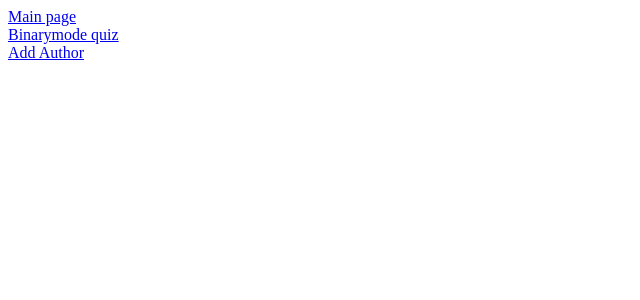
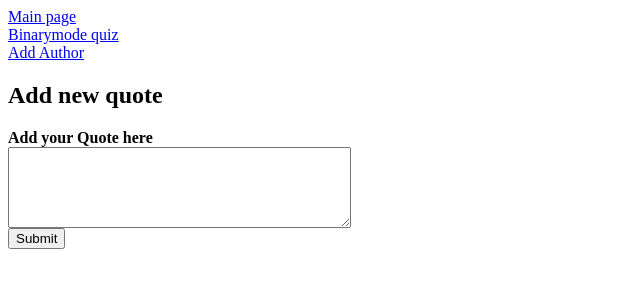
Before and after one commit to monatanasov/quiz, a PHP site: page /addQuote.php in a window 1280 px wide. Shown: the top 300 px of the page, without its empty margins (0-640 px from the left). Run offline with PHP 8.4, Linux system fonts and the light colour scheme.

Commit message:
added form and fields inside addQuote php

```diff
--- a/addAuthor.php
+++ b/addAuthor.php
@@ -42,8 +42,9 @@
     <a href="./binarymode.php">Binarymode quiz</a><br>
     <a href="./addQuote.php">Add Quote</a>
     <form action="addAuthor.php" method="POST">
-            <h2>Add new author</h2>
+        <h2>Add new author</h2>
         <div id="addAuthorDiv">
+            <!--     LABEL FOR ?????? what should I put there      -->
             <b><label for="">Author name</label></b>
             <?php echo '<input type="text" class="addAuthorName" name="authorName" value="'. $wrongAuthor .'">'?>
             <input type="submit" class="submitAuthor">
--- a/addQuote.php
+++ b/addQuote.php
@@ -13,5 +13,16 @@ mb_internal_encoding("UTF-8");
     <a href="./index.php">Main page</a><br>
     <a href="./binarymode.php">Binarymode quiz</a><br>
     <a href="./addAuthor.php">Add Author</a>
+
+    <form action="addQuote.php" method="POST">
+        <h2>Add new quote</h2>
+        <div id="addQuoteDiv">
+            <!--     LABEL FOR ?????? what should I put there      -->
+            <b><label for="">Add your Quote here</label> </b><br>
+            <?php echo '<textarea class="addQuoteTxt" name="quoteTxt" cols="40" rows="5"></textarea>'?><br>
+            <input type="submit" class="submitQuote">
+        </div>
+    </form>
+
 </body>
 </html>
```
Also changed, not shown: css/myquiz.css (+7 -7 lines).
